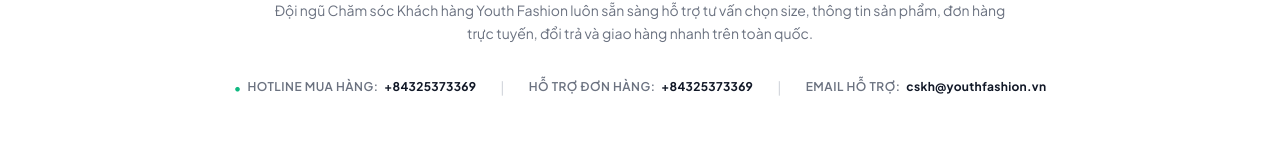
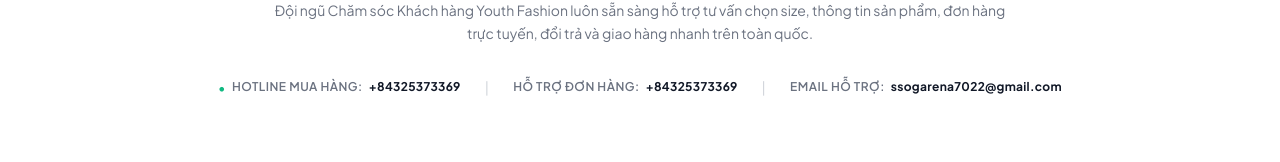
Before and after one commit to Kimngan1303/Youth-Fashion-System, a React (Vite) app in the folder fe/: page /contact in a window 1280 px wide. Shown: the part 284-446 px from the top of the page. Built offline with nearby package versions, Linux system fonts and the light colour scheme; no server answers; a web font is replaced by a local one.

Commit message:
fix(contact): update customer support email address

```diff
--- a/fe/src/pages/ContactPage.jsx
+++ b/fe/src/pages/ContactPage.jsx
@@ -45,7 +45,7 @@ const ContactPage = () => {
 
             <div className="highlight-item">
               <span className="hl-label">EMAIL HỖ TRỢ:</span>
-              <a href="mailto:cskh@youthfashion.vn" className="hl-value">cskh@youthfashion.vn</a>
+              <a href="mailto:ssogarena7022@gmail.com" className="hl-value">ssogarena7022@gmail.com</a>
             </div>
           </div>
         </section>
```
